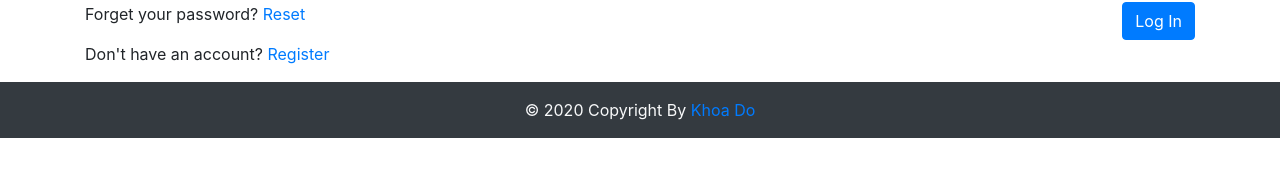
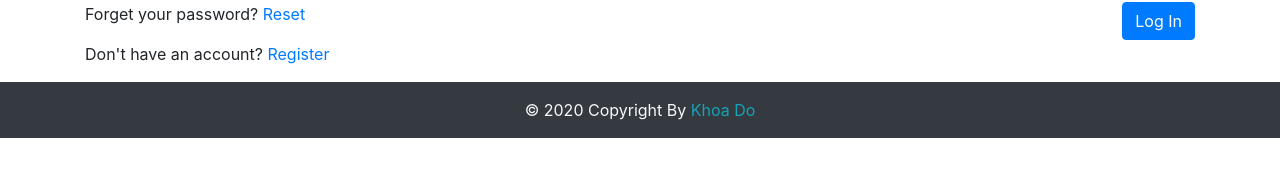
Before and after one commit to khoadodk/multi-users-app, a Next.js app in the folder client/: page /login in a window 1280 px wide. Shown: the part 298-474 px from the top of the page. Built offline with nearby package versions, Linux system fonts and the light colour scheme; a small style sheet from the web is missing; a web font is replaced by a local one.

Commit message:
Updated README

```diff
--- a/client/components/Footer.js
+++ b/client/components/Footer.js
@@ -2,7 +2,11 @@ const Footer = () => {
   return (
     <footer className="footer bg-dark">
       <div className="footer-copyright text-center py-3 text-light">
-        © 2020 Copyright By<a href="https://khoado.website/"> Khoa Do</a>
+        © 2020 Copyright By
+        <a href="https://khoado.website/" className="text-info">
+          {' '}
+          Khoa Do
+        </a>
       </div>
     </footer>
   );
```
Also changed, not shown: 1 other file (tests, documents, lock files or other folders).
